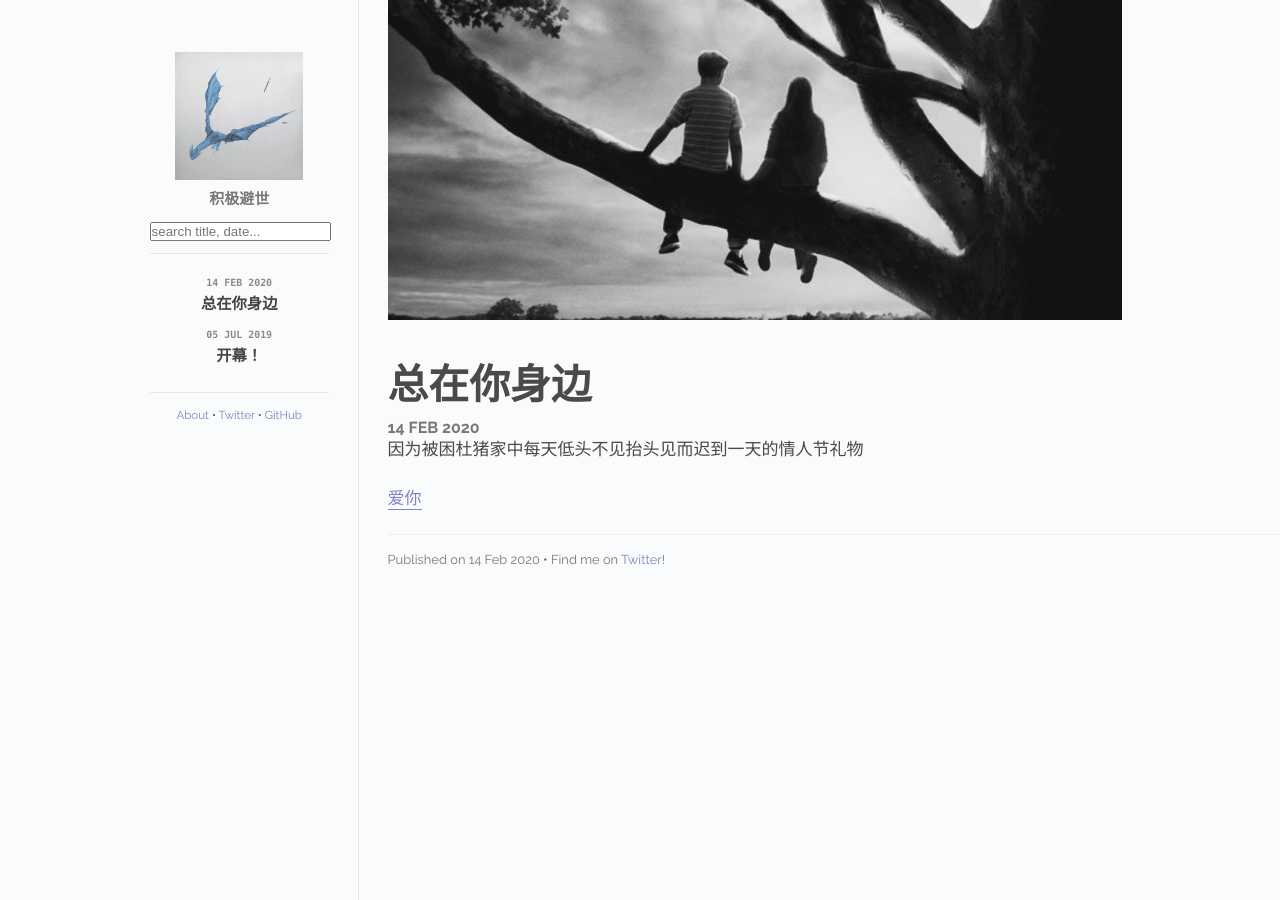
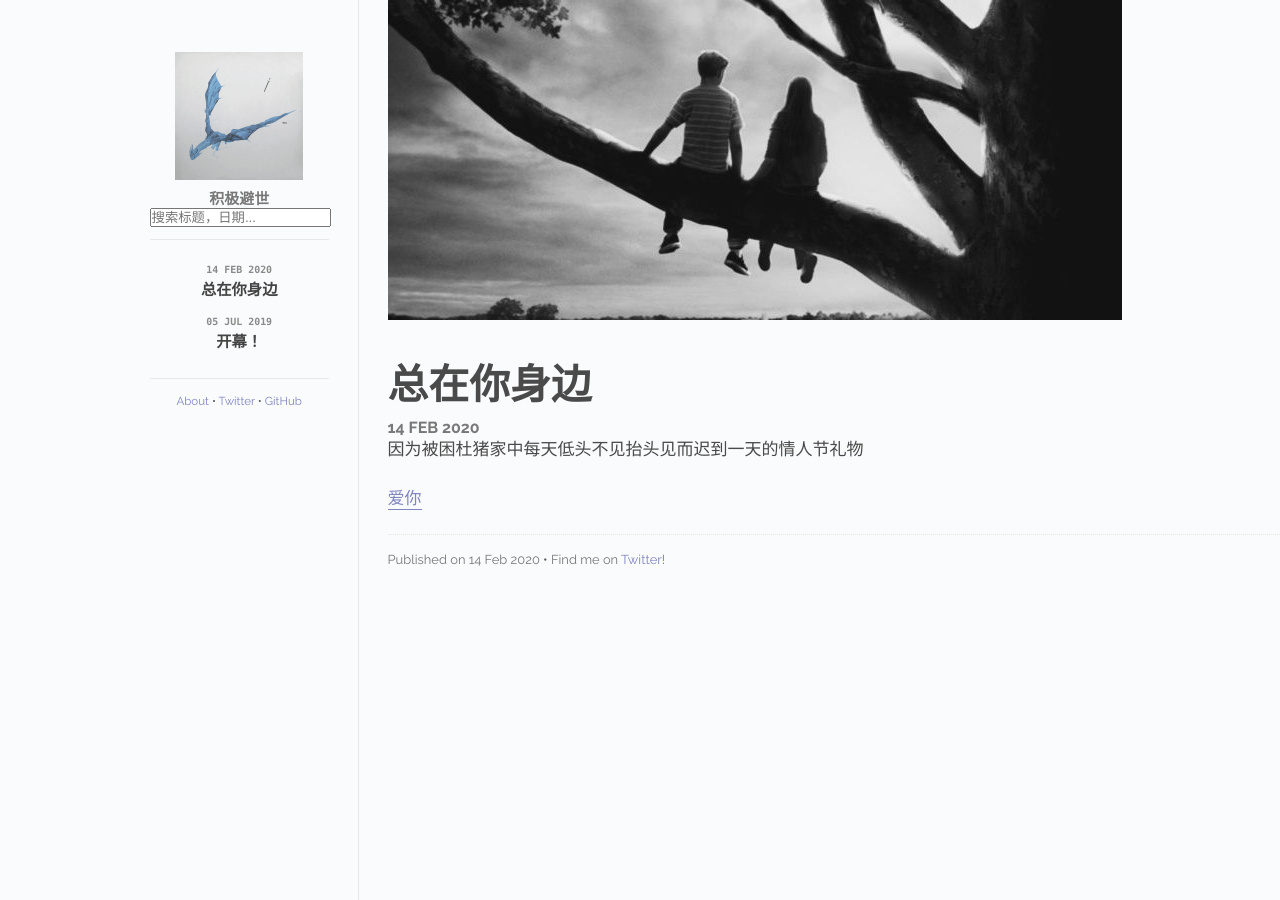
Before and after one commit to zhxieml/zhxieml.github.io, a Jekyll site: the page built from index.html, in a window 1280 px wide. Built offline with Jekyll 4.4.1, drawn with Linux system fonts in a browser that asks for light colours.

Commit message:
Update default.html

```diff
--- a/_layouts/default.html
+++ b/_layouts/default.html
@@ -26,9 +26,9 @@
           <h1 class="title"><a href="/"><img id="logo" src="/images/avatar.jpg"></a></h1>
           <span class="tagline">积极避世</span>
         </div>
-        <div class="search-container">
-          <input type="text" class="search-input" placeholder="search title, date...">
-          <ul class="results-container"></ul>
+        <div id="search-container">
+          <input type="text" id="search-input" placeholder="搜索标题，日期...">
+          <ul id="results-container"></ul>
         </div>
         <div class="posts">
           <ul class="posts-list">
@@ -54,7 +54,11 @@
         {{ content }}
 
     </div>
+
+    <!-- Responsive -->
     <script src="/scripts/responsive.js" type="text/javascript"></script>
+
+    <!-- simple-jekyll-search -->
     <script src="/scripts/simple-jekyll-search.min.js"></script>
 
     <script>
```
Also changed, not shown: other parts of _layouts/default.html (+2 -2 lines).
